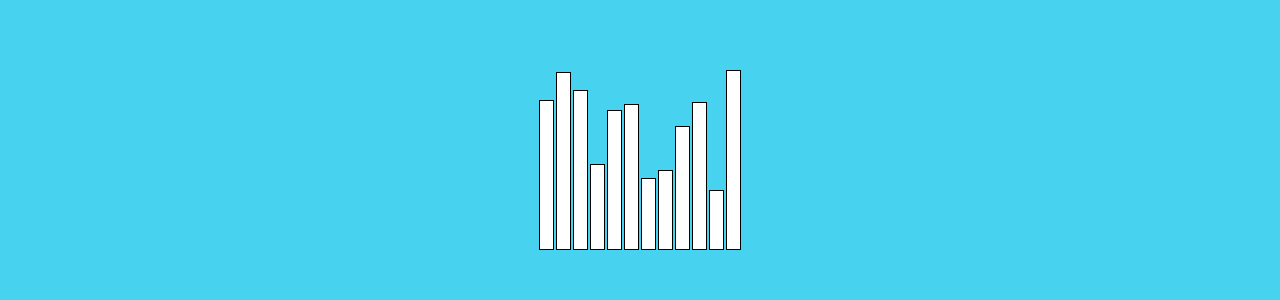
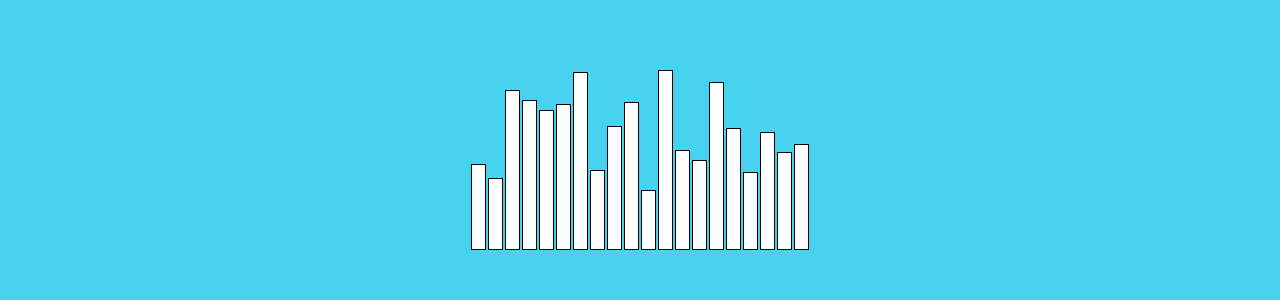
Before and after one commit to VVcodeWeb/do-you-know-algorithms, a React (Create React App) app: page / in a window 1280 px wide. Both pictures are taken after a click on the button "Start the game". Shown: the part 277-577 px from the top of the page. Built offline with nearby package versions, Linux system fonts and the light colour scheme.

Commit message:
Renaming, added todos

```diff
--- a/src/PlayGround/GameContext.tsx
+++ b/src/PlayGround/GameContext.tsx
@@ -49,7 +49,7 @@ const reducer = (state: State, action: Action): State | never => {
         ...state,
         [action.payload.stateName]: action.payload.value,
       };
-    case ACTION.STOP_GAME:
+    case ACTION.END_GAME:
       return intialState;
     default:
       throw new Error();
@@ -77,7 +77,7 @@ const GameProvider = ({ children }: any) => {
   const [storedUserGuess, setStoredUserGuess] = useState("");
   const startGame = () => dispatch({ type: ACTION.NEW_ROUND });
   const showAnswers = () => dispatch({ type: ACTION.DISPLAY_ANSWERS });
-  const stopGame = () => dispatch({ type: ACTION.STOP_GAME });
+  const stopGame = () => dispatch({ type: ACTION.END_GAME });
   const renderStopped = () => handleAnswer(storedUserGuess);
 
   const updateRenderingStates = ({
@@ -110,7 +110,7 @@ const GameProvider = ({ children }: any) => {
         type: ACTION.NEW_ROUND,
         payload: { scoreGained: getScore() },
       });
-    else dispatch({ type: ACTION.STOP_GAME });
+    else dispatch({ type: ACTION.END_GAME });
   };
   return (
     <GameContext.Provider
--- a/src/PlayGround/PlayGroundBody.tsx
+++ b/src/PlayGround/PlayGroundBody.tsx
@@ -1,14 +1,14 @@
 import { Button, Col, Row } from "antd";
 import GameText from "components/GameText";
 import { getColor } from "components/Option";
-import { IS_RENDERING, SWAP } from "const/constants";
+import { GAME_BAR, IS_RENDERING, SWAP } from "const/constants";
 import {
   BarInComparison,
   BarInSwap,
   nonActiveBar,
   optionStyle,
 } from "const/styles";
-import Bar from "PlayGround/Bar";
+import Bar from "components/Bar";
 import { GameContext } from "PlayGround/GameContext";
 import { GameBarTypes, MoveJournalType } from "PlayGround/types";
 import { useContext } from "react";
@@ -52,7 +52,7 @@ const PlayGroundBody = () => {
       if (nextMove && !shouldRenderStop) {
         updateRenderingStates({ stateName: IS_RENDERING, value: true });
         const gameBars = document.getElementsByClassName(
-          "game-bar"
+          GAME_BAR
         ) as HTMLCollectionOf<HTMLElement>;
         const color = nextMove.action === SWAP ? BarInSwap : BarInComparison;
         await delay(150);
@@ -95,12 +95,7 @@ const PlayGroundBody = () => {
     >
       {isGameOn ? (
         <Col span={23} style={{ height: "80%" }}>
-          <Row
-            justify="center"
-            style={{ height: "80%" }}
-            align="bottom"
-            className="game-bars"
-          >
+          <Row justify="center" style={{ height: "80%" }} align="bottom">
             {currentBars?.map((number, index) => (
               <Bar
                 value={number.value}
--- a/src/PlayGround/types.ts
+++ b/src/PlayGround/types.ts
@@ -7,9 +7,8 @@ import {
 } from "const/constants";
 
 export type Action =
-  | { type: typeof ACTION.STOP_RENDERING }
   | { type: typeof ACTION.DISPLAY_ANSWERS }
-  | { type: typeof ACTION.STOP_GAME }
+  | { type: typeof ACTION.END_GAME }
   | {
       type: typeof ACTION.UPDATE_RENDERING_STATES;
       payload: {
--- a/src/PlayGround/Bar.tsx
+++ b/src/components/Bar.tsx
@@ -1,3 +1,4 @@
+import { GAME_BAR } from "const/constants";
 import { CSSProperties } from "react";
 
 const Bar = ({ value, color }: { value: number; color: string }) => {
@@ -9,10 +10,7 @@ const Bar = ({ value, color }: { value: number; color: string }) => {
     marginRight: 1,
   };
   return (
-    <div
-      className={"game-bar"}
-      style={{ ...styles, backgroundColor: color }}
-    ></div>
+    <div className={GAME_BAR} style={{ ...styles, backgroundColor: color }} />
   );
 };
 
--- a/src/const/constants.ts
+++ b/src/const/constants.ts
@@ -1,6 +1,4 @@
-export const MAX_NUMBERS = 12;
-export const TIMER_KEY_ONE = "Tiemrits";
-export const TIMER_KEY_TWO = "dasdas";
+export const MAX_NUMBERS = 20;
 export const QUICK_SORT = "Quick Sort";
 export const MERGE_SORT = "Merge Sort";
 export const HEAP_SORT = "Heap Sort";
@@ -9,13 +7,11 @@ export const IS_RENDERING = "isRendering";
 export const SHOULD_RENDER_STOP = "shouldRenderStop";
 export const SWAP = "swap";
 export const COMPARISON = "comparison";
+export const GAME_BAR = "game-bar";
 export const ACTION = {
-  START_GAME: "startGame" as "startGame",
-  STOP_RENDERING: "correctAnswer" as "correctAnswer",
   DISPLAY_ANSWERS: "displayAnswers" as "displayAnswers",
-  STOP_GAME: "stopGame" as "stopGame",
+  END_GAME: "endGame" as "endGame",
   NEW_ROUND: "renderNextRound" as "roundNextRound",
   UPDATE_RENDERING_STATES: "updateIsRendering" as "updateIsRendering",
-  RENDER_SHOULD_STOP: "renderShouldStop" as "renderShouldStop",
 };
 export const SORTING_POOL = [QUICK_SORT, MERGE_SORT, HEAP_SORT, BUBBLE_SORT];
--- a/src/utils/sorting.ts
+++ b/src/utils/sorting.ts
@@ -11,6 +11,7 @@ type QuickSortType = {
   high: number;
   moveJournal: Array<MoveJournalType>;
 };
+/* TODO: add a test */
 export const quickSort = ({
   array,
   low,
@@ -46,6 +47,7 @@ type MergeSortType = {
   right: number;
   moveJournal: Array<MoveJournalType>;
 };
+/* TODO: fix */
 export const mergeSort = ({
   array,
   left,
```
